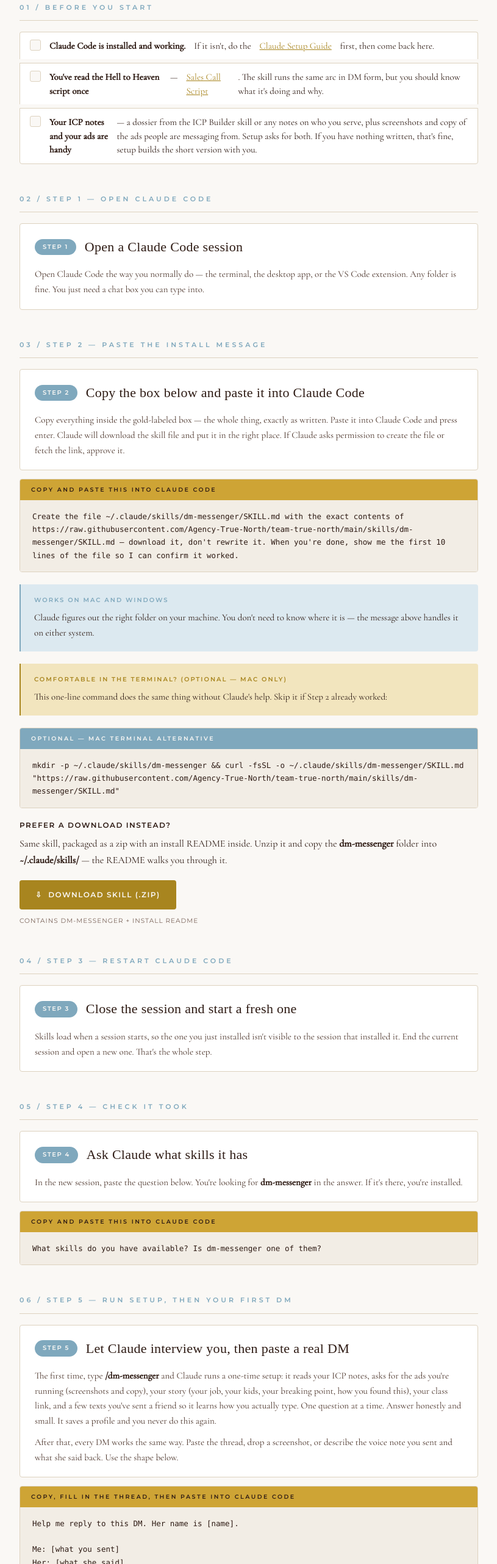
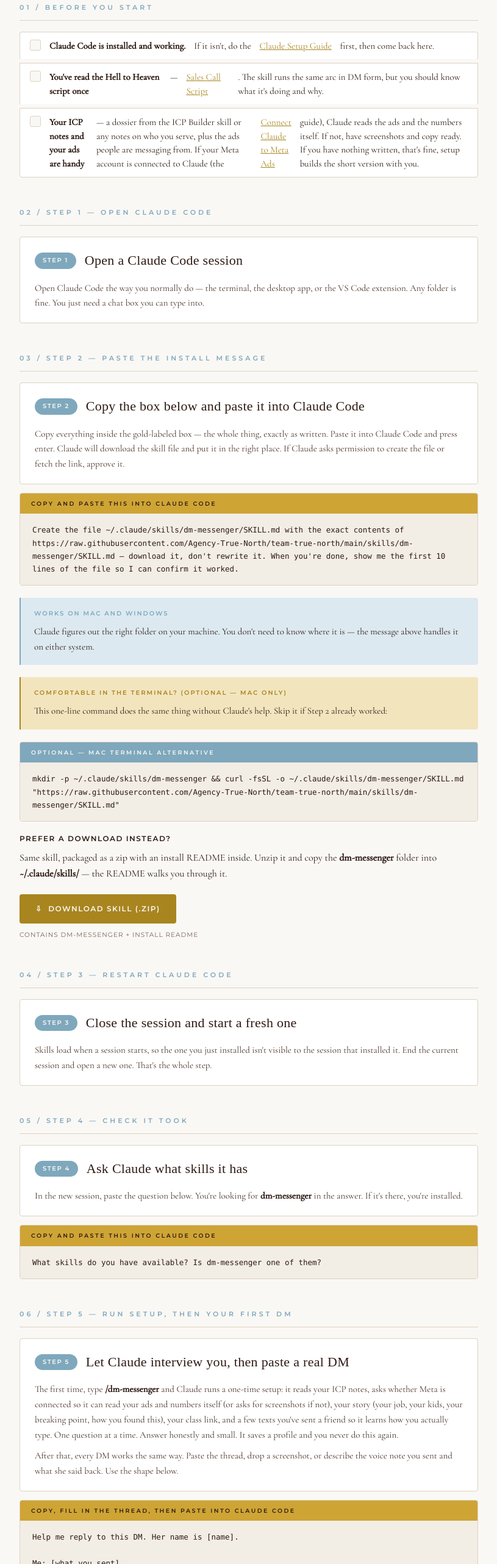
Before and after one commit to Agency-True-North/team-true-north, a plain HTML site: page DM Messenger Skill Install.html in a window 1280 px wide. Shown: the part 1049-3613 px from the top of the page at 61% size, without its empty margins (232-1047 px from the left). Drawn offline with nearby package versions, Linux system fonts and the light colour scheme; a web font is replaced by a local one.

Commit message:
DM Messenger: read ads and numbers from a connected Meta account (read-only), fall back to screenshots
Co-Authored-By: Claude Fable 5.1 <noreply@anthropic.com>

```diff
--- a/DM Messenger Skill Install.html
+++ b/DM Messenger Skill Install.html
@@ -493,7 +493,7 @@
 <ul class="checklist">
   <li><span class="box"></span> <strong>Claude Code is installed and working.</strong> If it isn't, do the <a href="Claude%20Setup%20Guide.html">Claude Setup Guide</a> first, then come back here.</li>
   <li><span class="box"></span> <strong>You've read the Hell to Heaven script once</strong> — <a href="Sales%20Call%20Script.html">Sales Call Script</a>. The skill runs the same arc in DM form, but you should know what it's doing and why.</li>
-  <li><span class="box"></span> <strong>Your ICP notes and your ads are handy</strong> — a dossier from the ICP Builder skill or any notes on who you serve, plus screenshots and copy of the ads people are messaging from. Setup asks for both. If you have nothing written, that's fine, setup builds the short version with you.</li>
+  <li><span class="box"></span> <strong>Your ICP notes and your ads are handy</strong> — a dossier from the ICP Builder skill or any notes on who you serve, plus the ads people are messaging from. If your Meta account is connected to Claude (the <a href="Connect%20Claude%20to%20Meta%20Ads.html">Connect Claude to Meta Ads</a> guide), Claude reads the ads and the numbers itself. If not, have screenshots and copy ready. If you have nothing written, that's fine, setup builds the short version with you.</li>
 </ul>
 
 
@@ -583,7 +583,7 @@
     <span class="phase-badge">Step 5</span>
     <span class="phase-title">Let Claude interview you, then paste a real DM</span>
   </div>
-  <p>The first time, type <strong>/dm-messenger</strong> and Claude runs a one-time setup: it reads your ICP notes, asks for the ads you're running (screenshots and copy), your story (your job, your kids, your breaking point, how you found this), your class link, and a few texts you've sent a friend so it learns how you actually type. One question at a time. Answer honestly and small. It saves a profile and you never do this again.</p>
+  <p>The first time, type <strong>/dm-messenger</strong> and Claude runs a one-time setup: it reads your ICP notes, asks whether Meta is connected so it can read your ads and numbers itself (or asks for screenshots if not), your story (your job, your kids, your breaking point, how you found this), your class link, and a few texts you've sent a friend so it learns how you actually type. One question at a time. Answer honestly and small. It saves a profile and you never do this again.</p>
   <p>After that, every DM works the same way. Paste the thread, drop a screenshot, or describe the voice note you sent and what she said back. Use the shape below.</p>
 </div>
 
```
Also changed, not shown: 2 other files.
